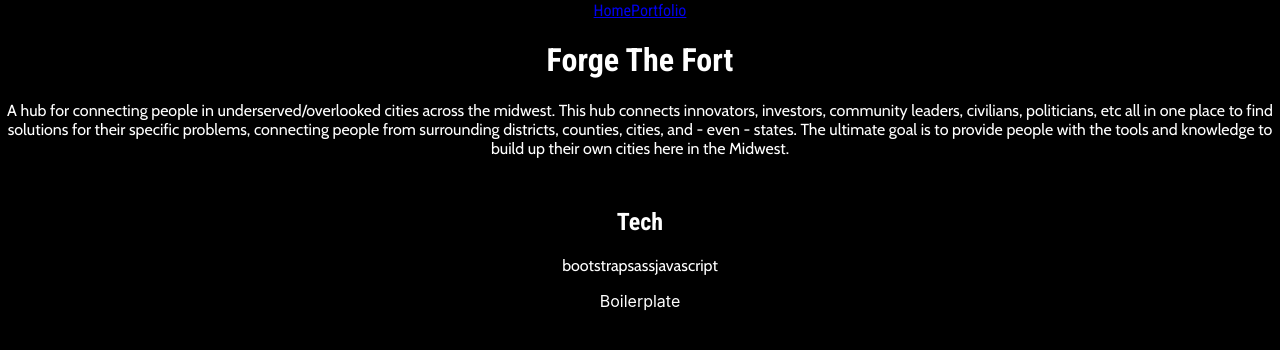
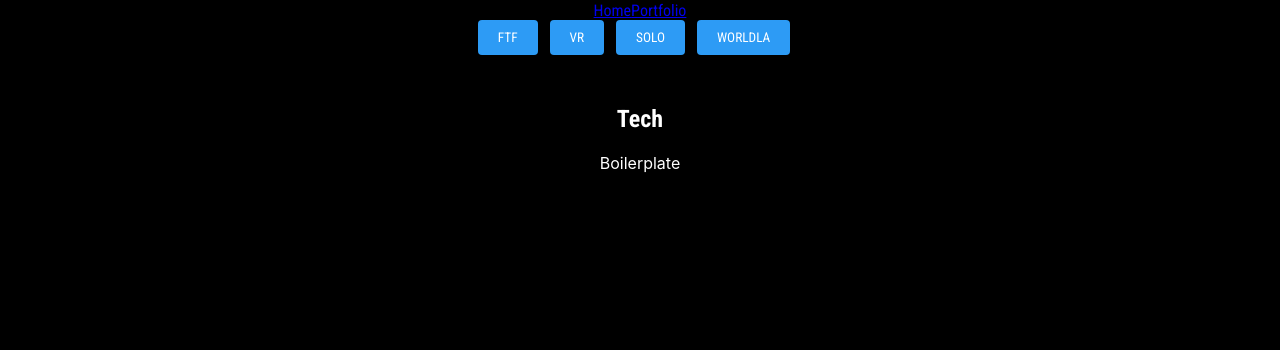
Before and after one commit to TheLonerCoder/Thelonercoderportfolio, a React (Create React App) app in the folder loner-coder/: page /portfolio in a window 1280 px wide. Shown: the top 350 px of the page. Built offline with nearby package versions, Linux system fonts and the light colour scheme.

Commit message:
basic logic added tp port

```diff
--- a/loner-coder/src/components/projects.js
+++ b/loner-coder/src/components/projects.js
@@ -62,20 +62,56 @@ let projectObject = {
 
 
 
-console.log(projectObject)
+// console.log(projectObject)
 
 
 
 function Projects() {
+
+    const [title, titleChange] = useState();
+    const [description, setdescription] = useState();
+    const [techstack, settechstack] = useState();
+
+
+    function renderData (e) {
+        // if (e.target.id === projectObject[e.target.id]) {
+
+        // }
+        let idNum = e.currentTarget.id;
+
+        titleChange(projectObject[idNum].name);
+        setdescription(projectObject[idNum].description);
+        settechstack(projectObject[idNum].tech);
+
+        // projectObject[idNum]
+
+    }
+
+
   return (
     <div>
-        <h1>{projectObject.ftf.name}</h1>
+        <button id='ftf' onClick={renderData}>FTF</button>
+        <button id='vrworld' onClick={renderData}>VR</button>
+        <button id='solo' onClick={renderData}>SOLO</button>
+        <button id='worldla' onClick={renderData}>WORLDLA</button>
+
+
+        <h1>{title}</h1>
+        <p>{description}</p>
+
+        <section>
+            <h2>Tech</h2>
+            <p>{techstack}</p>
+        </section>
+
+
+        {/* <h1>{projectObject.ftf.name}</h1>
         <p>{projectObject.ftf.description}</p>
 
         <section>
             <h2>Tech</h2>
             <p>{projectObject.ftf.tech}</p>
-        </section>
+        </section> */}
     </div>
   )
 }
```
